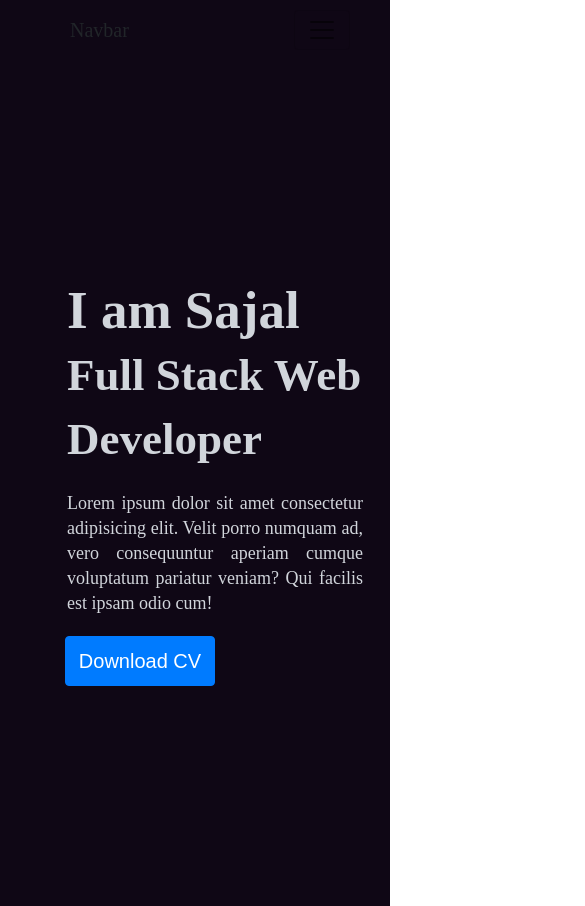
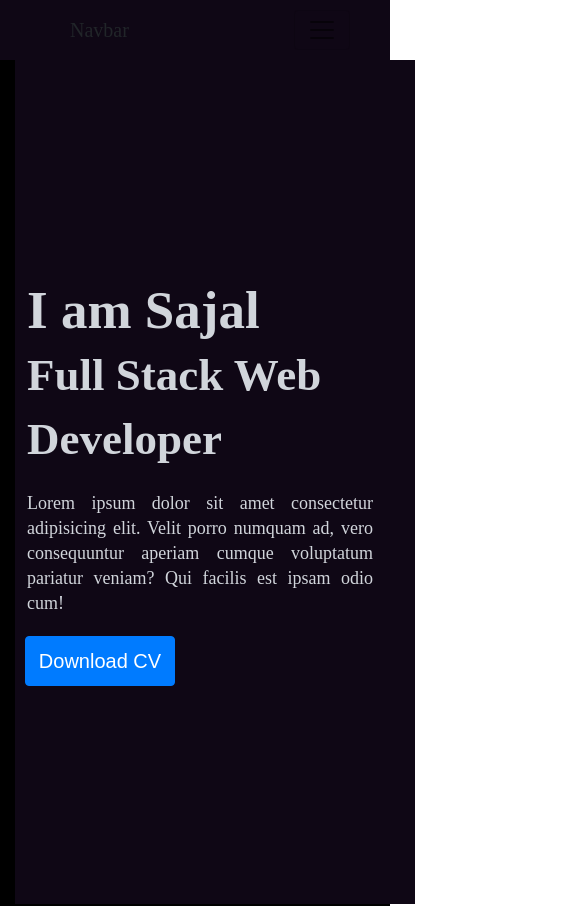
Before and after one commit to kaleemullah57/KaleemUllah_PortFolio, an Angular app: page / in a window 390 px wide. Shown: the top 906 px of the page, 585 px wide, since content can reach past the window. Built offline with nearby package versions, Linux system fonts and the light colour scheme.

Commit message:
css changes

```diff
--- a/src/app/Pages/landing/landing.component.css
+++ b/src/app/Pages/landing/landing.component.css
@@ -1,19 +1,21 @@
-.container {
+/* .container-fluid{
     padding: 0px 120px 0px 70px;
-    background-color: rgb(15, 7, 21) !important;
+    background-color: rgb(15,7,21);
     color: white;
-    width: 100%;
+
     display: grid;
     justify-items: center;
-}
+} */
 
 
 
 
 /*  Hero Section CSS */
-.hero-section {
+.hero-section{
     width: 100%;
     height: 100vh;
+    background-color: rgb(15,7,21);
+    margin: auto;
 }
 
 
@@ -21,23 +23,21 @@
 
 
 /*  About CSS */
-.about-section {
+.about-section{
     width: 100%;
     height: auto;
     padding: 20px 0px 0px 0px;
 }
-
-.about-section .heading {
+.about-section .heading{
     text-align: center;
     height: 40px;
     margin-bottom: 40px;
 }
 
-.about-section .aboutleft-side {
+.about-section .aboutleft-side{
     height: auto;
 }
-
-.about-section .aboutright-side {
+.about-section .aboutright-side{
     height: auto;
 }
 
@@ -47,54 +47,48 @@
 
 
 /*  Services CSS */
-.services-section {
+.services-section{
 width: 100%;
 height: auto;
 /* background-color: red; */
 padding: 20px 0px 0px 15px;
 }
-
-.services-section .heading {
+.services-section .heading{
     text-align: center;
     height: 40px;
     margin-bottom: 40px;
 }
 
 @media screen and (max-width: 1100px) {
-    .hero-section {
+    .hero-section{
         padding: 0px 0px 0px 0px;
     }
-
     .left-side {
         width: 100%;
     }
-
     .right-side {
         display: none;
     }
 
-    .about-section {
+    .about-section{
         display: flex;
         flex-direction: column;
         padding: 0px;
     }
-
-    .about-section .heading {
+    .about-section .heading{
         margin-top: 10px;
     }
-
-    .about-section .aboutleft-side {
+    .about-section .aboutleft-side{
         width: 100%;
     }
-
-    .about-section .aboutright-side {
+    .about-section .aboutright-side{
         width: 100%;
     }
 
 
 
     /* Services Section  */
-    .services-section {
+    .services-section{
         width: 100%;
     }
 }
@@ -129,43 +123,38 @@
 
 /*  For Mobile */
 @media screen and (max-width : 800px) {
-    .hero-section {
+    .hero-section{
         padding: 0px 0px 0px 0px;
         width: 600px;
         align-items: center;
         justify-content: center;
     }
-
     .left-side {
         width: 600px;
     }
-
     .right-side {
         display: none;
     }
 
-    .about-section {
+    .about-section{
         display: flex;
         flex-direction: column;
         width: 600px;
     }
-
-    .about-section .heading {
+    .about-section .heading{
         margin-top: 10px;
     }
-
-    .about-section .aboutleft-side {
+    .about-section .aboutleft-side{
         width: 600px;
     }
-
-    .about-section .aboutright-side {
+    .about-section .aboutright-side{
         width: 600px;
     }
 
 
 
       /* Services Section  */
-    .services-section {
+      .services-section{
         width: 100%;
     }
 }
@@ -177,44 +166,39 @@
 
 
 @media screen and (max-width : 700px) {
-    .hero-section {
+    .hero-section{
         padding: 0px 0px 0px 0px;
         width: 500px;
         align-items: center;
         justify-content: center;
     }
-
     .left-side {
         width: 500px;
     }
-
     .right-side {
         display: none;
     }
 
-    .about-section {
+    .about-section{
         display: flex;
         flex-direction: column;
         width: 500px;
         /* background-color: red; */
     }
-
-    .about-section .heading {
+    .about-section .heading{
         margin-top: 10px;
     }
-
-    .about-section .aboutleft-side {
+    .about-section .aboutleft-side{
         width: 500px;
     }
-
-    .about-section .aboutright-side {
+    .about-section .aboutright-side{
         width: 500px;
     }
 
 
 
       /* Services Section  */
-    .services-section {
+      .services-section{
         width: 100%;
     }
 
@@ -228,44 +212,45 @@
 
 
 @media screen and (max-width : 600px) {
-    .hero-section {
+    .hero-section{
         padding: 0px 0px 0px 0px;
-        width: 400px;
+        width: 500px;
         align-items: center;
         justify-content: center;
+        margin: auto;
+    }
+    .left-side {
+        width: 400px;
+        margin: auto;
+    }
+    .right-side {
+        display: none;
+        margin: auto;
     }
 
-    .left-side {
-        width: 400px;
-    }
-
-    .right-side {
-        display: none;
-    }
-
-    .about-section {
+    .about-section{
         display: flex;
         flex-direction: column;
         width: 400px;
+        margin: auto;
         /* background-color: red; */
     }
-
-    .about-section .heading {
+    .about-section .heading{
         margin-top: 10px;
     }
-
-    .about-section .aboutleft-side {
+    .about-section .aboutleft-side{
         width: 400px;
+        margin: auto;
     }
-
-    .about-section .aboutright-side {
+    .about-section .aboutright-side{
         width: 400px;
+        margin: auto;
     }
 
 
 
       /* Services Section  */
-    .services-section {
+      .services-section{
         width: 100%;
     }
 
@@ -274,56 +259,39 @@
 
 
 @media screen and (max-width : 470px) {
-    .container-fluid{
-        width: 100%;
-        background-color: red;
-    }
-
-    .hero-section {
+   .hero-section{
         padding: 0px 0px 0px 0px;
-        width: 350px;
+        width: 400px;
         align-items: center;
         justify-content: center;
     }
-
     .left-side {
-        width: 350px;
+        width: 400px;
     }
-
     .right-side {
         display: none;
     }
 
-    .about-section {
+    .about-section{
         display: flex;
         flex-direction: column;
-        width: 300px;
+        width: 400px;
         /* background-color: red; */
     }
-
-    .about-section .heading {
+    .about-section .heading{
         margin-top: 10px;
     }
-
-    .about-section .aboutleft-side {
-        width: 300px;
+    .about-section .aboutleft-side{
+        width: 400px;
     }
-
-    .about-section .aboutright-side {
-        width: 300px;
-    }
-    /* Services Section  */
-    .services-section {
-        width: 100%;
-    }
-
+    .about-section .aboutright-side{
+        width: 400px;
     }
 
 
 
-@media screen and (max-width : 470px) {
-    .container{
+      /* Services Section  */
+      .services-section{
         width: 100%;
-        background-color: green;
     }
 }
--- a/src/app/app.component.css
+++ b/src/app/app.component.css
@@ -1,12 +1,13 @@
 @import "https://stackpath.bootstrapcdn.com/bootstrap/4.2.1/css/bootstrap.min.css";
 
 *{
-        margin: auto;
+        margin: 0%;
         padding: 0%;
         box-sizing: border-box;
         background-color: black;
     }
 
     body {
+        /* background-color: black; */
         background-color: black;
     }
--- a/src/app/app.component.html
+++ b/src/app/app.component.html
@@ -1,6 +1,13 @@
+<!DOCTYPE html>
+<html lang="en">
 
-
-<app-navbar></app-navbar>
-<router-outlet></router-outlet>
-
-<app-landing></app-landing>
+<head>
+    <meta charset="UTF-8">
+    <meta name="viewport" content="width=device-width, initial-scale=1.0">
+</head>
+<body>
+    <app-navbar></app-navbar>
+    <router-outlet></router-outlet>
+    <app-landing></app-landing>
+</body>
+</html>
```
Lines whose indentation alone changed are shown as unchanged.
